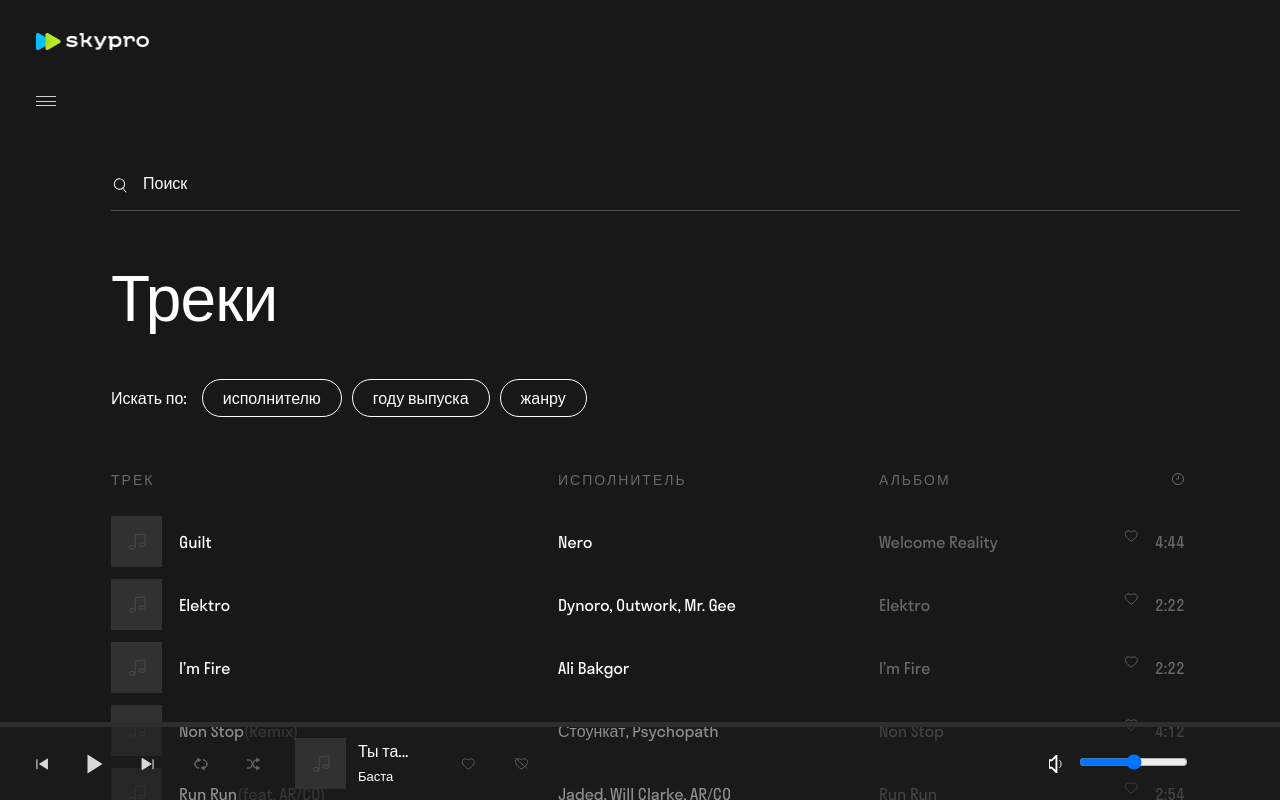
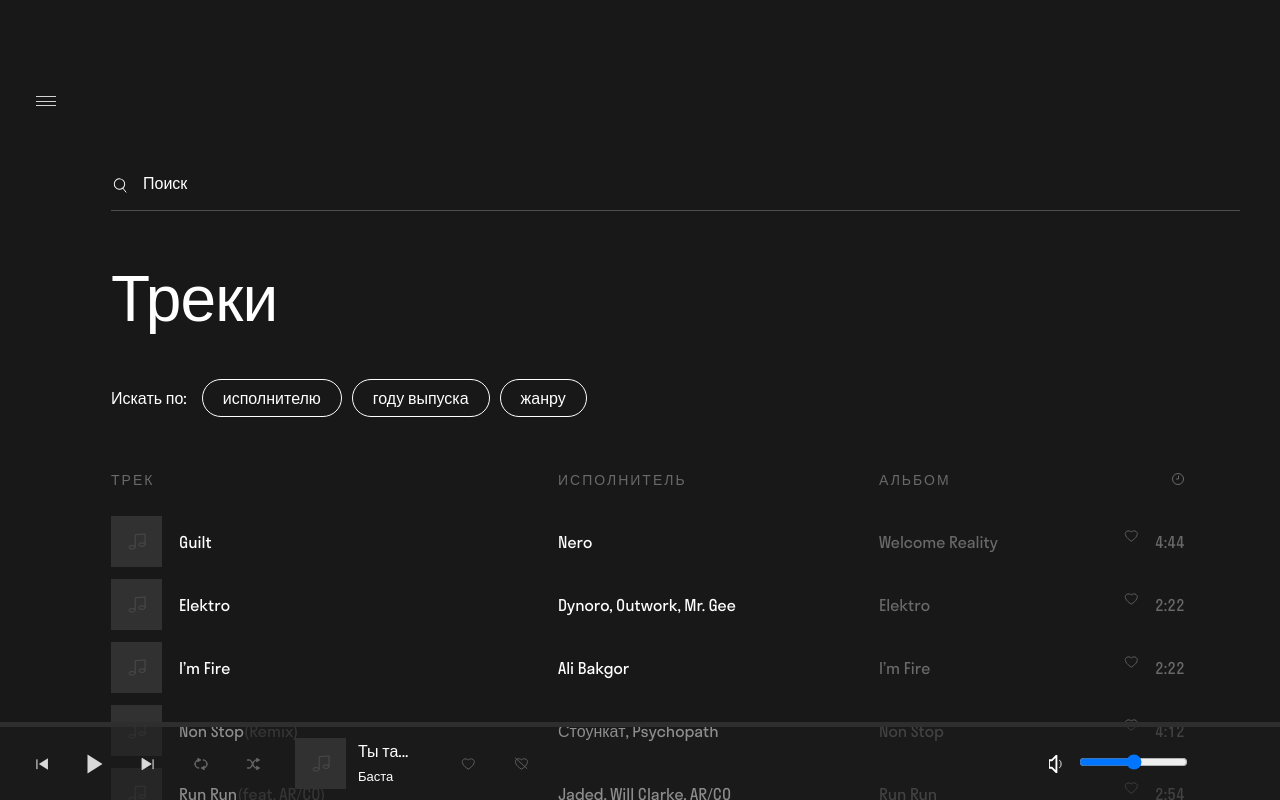
Before and after one commit to MariaDerre/skypro-music, a React (Create React App) app in the folder music/: page / in a window 1280 px wide. Built offline with nearby package versions, Linux system fonts and the light colour scheme.

Commit message:
globalStyle?

```diff
--- a/music/package.json
+++ b/music/package.json
@@ -11,6 +11,7 @@
     "react-dom": "^19.1.0",
     "react-loading-skeleton": "^3.5.0",
     "react-scripts": "5.0.1",
+    "styled-components": "^5.3.10",
     "web-vitals": "^2.1.4"
   },
   "scripts": {
--- a/music/src/App.css
+++ b/music/src/App.css
@@ -104,12 +104,6 @@ body {
   justify-content: space-between;
 }
 
-.main__nav {
-  width: 244px;
-  background-color: #181818;
-  padding: 20px 0 20px 36px;
-}
-
 .main__centerblock {
   width: auto;
   -webkit-box-flex: 3;
@@ -121,57 +115,6 @@ body {
 .main__sidebar {
   max-width: 418px;
   padding: 20px 90px 20px 78px;
-}
-
-.nav__logo {
-  width: 113.33px;
-  height: 43px;
-  padding: 13px 0 13px 0;
-  background-color: transparent;
-  margin-bottom: 20px;
-}
-
-.nav__burger {
-  width: 20px;
-  height: 36px;
-  padding: 13px 0;
-  display: -webkit-box;
-  display: -ms-flexbox;
-  display: flex;
-  -webkit-box-orient: vertical;
-  -webkit-box-direction: normal;
-  -ms-flex-direction: column;
-  flex-direction: column;
-  -webkit-box-pack: justify;
-  -ms-flex-pack: justify;
-  justify-content: space-between;
-}
-
-.nav__menu {
-  display: block;
-  visibility: visible;
-}
-
-.logo__image {
-  width: 113.33px;
-  height: 17px;
-  color: #181818;
-}
-
-.burger__line {
-  display: inline-block;
-  width: 100%;
-  height: 1px;
-  background-color: #d3d3d3;
-}
-
-.menu__list {
-  padding: 18px 0 10px 0;
-}
-
-.menu__item {
-  padding: 5px 0;
-  margin-bottom: 16px;
 }
 
 .menu__link {
--- a/music/src/App.jsx
+++ b/music/src/App.jsx
@@ -1,9 +1,58 @@
-import React from 'react'
 import './App.css'
-import NavMenu from './components/navMenu';
+import NavMenu from './components/navMenu/navMenu';
 import Tracklist from './components/tracklist';
 import Sidebar from './components/sidebar';
 import AudioPlayer from './components/audioplayer';
+import styled, { createGlobalStyle } from 'styled-components';
+
+const GlobalStyle = createGlobalStyle`
+html,
+body {
+  width: 100%;
+  height: 100%;
+  font-family: "StratosSkyeng", sans-serif;
+  color: #ffffff;
+}
+
+@font-face {
+  font-family: "StratosSkyeng";
+  src: local("StratosSkyeng"), local("StratosSkyeng"),
+    url("../fonts/StratosSkyeng.woff2") format("woff2"),
+    url("../fonts/StratosSkyeng.woff") format("woff");
+  font-weight: 400;
+  font-style: normal;
+}
+
+* {
+  margin: 0;
+  padding: 0;
+  -webkit-box-sizing: border-box;
+  box-sizing: border-box;
+}
+
+*:before,
+*:after {
+  -webkit-box-sizing: border-box;
+  box-sizing: border-box;
+}
+
+a,
+a:visited {
+  text-decoration: none;
+  font-family: "StratosSkyeng", sans-serif;
+  cursor: pointer;
+}
+
+button,
+._btn {
+  cursor: pointer;
+}
+
+ul li {
+  list-style: none;
+}
+`
+
 
 function App() {
 return(
--- a/music/src/components/burgerMenu.jsx
+++ /dev/null
@@ -1,41 +0,0 @@
-import React, { useState } from 'react'
-
-const BurgerMenu = () => {
-  // состояние для отслеживания открытия/закрытия меню
-  const [isOpen, setIsOpen] = useState(false);
-
-  // функция для переключения состояния
-  const toggleMenu = () => {
-    setIsOpen(!isOpen);
-  };
-
-  return (
-    <div style={{ position: 'relative' }}>
-      {/* Иконка бургера */}
-        <div className="nav__burger burger" onClick={toggleMenu}>
-            <span className="burger__line"></span>
-            <span className="burger__line"></span>
-            <span className="burger__line"></span>
-        </div>
-
-      {/* Меню */}
-      {isOpen && (
-        <div className="nav__menu menu">
-        <ul className="menu__list">
-            <li className="menu__item">
-            <a href="#" className="menu__link">Главное</a>
-            </li>
-            <li className="menu__item">
-            <a href="#" className="menu__link">Мой плейлист</a>
-            </li>
-            <li className="menu__item">
-            <a href="../signin.html" className="menu__link">Войти</a>
-            </li>
-        </ul>
-        </div>
-      )}
-    </div>
-  );
-};
-
-export default BurgerMenu;
--- a/music/src/components/navMenu.jsx
+++ /dev/null
@@ -1,15 +0,0 @@
-import React from 'react'
-import BurgerMenu from './burgerMenu'
-
-function NavMenu() {
-return(
-    <nav className="main__nav nav">
-        <div className="nav__logo logo">
-        <img className="logo__image" src="img/logo.png" alt="logo" />
-        </div>
-        <BurgerMenu />
-    </nav>
-)
-    }
-
-export default NavMenu
--- /dev/null
+++ b/music/src/components/navMenu/burgerMenu.jsx
@@ -0,0 +1,38 @@
+import React, { useState } from 'react'
+import * as S from './burgerMenu.style'
+
+const BurgerMenu = () => {
+  const [isOpen, setIsOpen] = useState(false);
+
+  const toggleMenu = () => {
+    setIsOpen(!isOpen);
+  };
+
+  return (
+    <div style={{ position: 'relative' }}>
+        <S.NavBurger onClick={toggleMenu}>
+            <S.BurgerLine></S.BurgerLine>
+            <S.BurgerLine></S.BurgerLine>
+            <S.BurgerLine></S.BurgerLine>
+        </S.NavBurger>
+
+      {isOpen && (
+        <S.NavMenu>
+        <S.MenuList>
+            <S.MenuItem>
+            <a href="#">Главное</a>
+            </S.MenuItem>
+            <S.MenuItem>
+            <a href="#">Мой плейлист</a>
+            </S.MenuItem>
+            <S.MenuItem>
+            <a href="../signin.html">Войти</a>
+            </S.MenuItem>
+        </S.MenuList>
+        </S.NavMenu>
+      )}
+    </div>
+  );
+};
+
+export default BurgerMenu;
--- /dev/null
+++ b/music/src/components/navMenu/burgerMenu.style.js
@@ -0,0 +1,37 @@
+import styled from 'styled-components';
+
+export const NavBurger = styled.div`
+  width: 20px;
+  height: 36px;
+  padding: 13px 0;
+  display: -webkit-box;
+  display: -ms-flexbox;
+  display: flex;
+  -webkit-box-orient: vertical;
+  -webkit-box-direction: normal;
+  -ms-flex-direction: column;
+  flex-direction: column;
+  -webkit-box-pack: justify;
+  -ms-flex-pack: justify;
+  justify-content: space-between;
+`
+
+export const BurgerLine = styled.span`
+  display: inline-block;
+  width: 100%;
+  height: 1px;
+  background-color: #d3d3d3;
+`
+export const NavMenu = styled.div`
+  display: block;
+  visibility: visible;
+`
+
+export const MenuList = styled.ul`
+  padding: 18px 0 10px 0;
+`
+
+export const MenuItem = styled.li`
+  padding: 5px 0;
+  margin-bottom: 16px;
+`
--- /dev/null
+++ b/music/src/components/navMenu/navMenu.jsx
@@ -0,0 +1,15 @@
+import BurgerMenu from './burgerMenu'
+import * as S from './navMenu.style'
+
+function NavMenu() {
+return(
+    <S.MainNav>
+        <S.NavLogo >
+        <S.LogoImage src="img/logo.png" alt="logo" />
+        </S.NavLogo>
+        <BurgerMenu />
+    </S.MainNav>
+)
+    }
+
+export default NavMenu
--- /dev/null
+++ b/music/src/components/navMenu/navMenu.style.js
@@ -0,0 +1,22 @@
+import styled from 'styled-components'
+
+export const MainNav = styled.nav`
+  width: 244px;
+  background-color: #181818;
+  padding: 20px 0 20px 36px;
+`
+
+export const NavLogo = styled.div`
+  width: 113.33px;
+  height: 43px;
+  padding: 13px 0 13px 0;
+  background-color: transparent;
+  margin-bottom: 20px;
+`
+
+
+export const LogoImage = styled.div`
+  width: 113.33px;
+  height: 17px;
+  color: #181818;
+`
```
Also changed, not shown: 1 other file (tests, documents, lock files or other folders).
